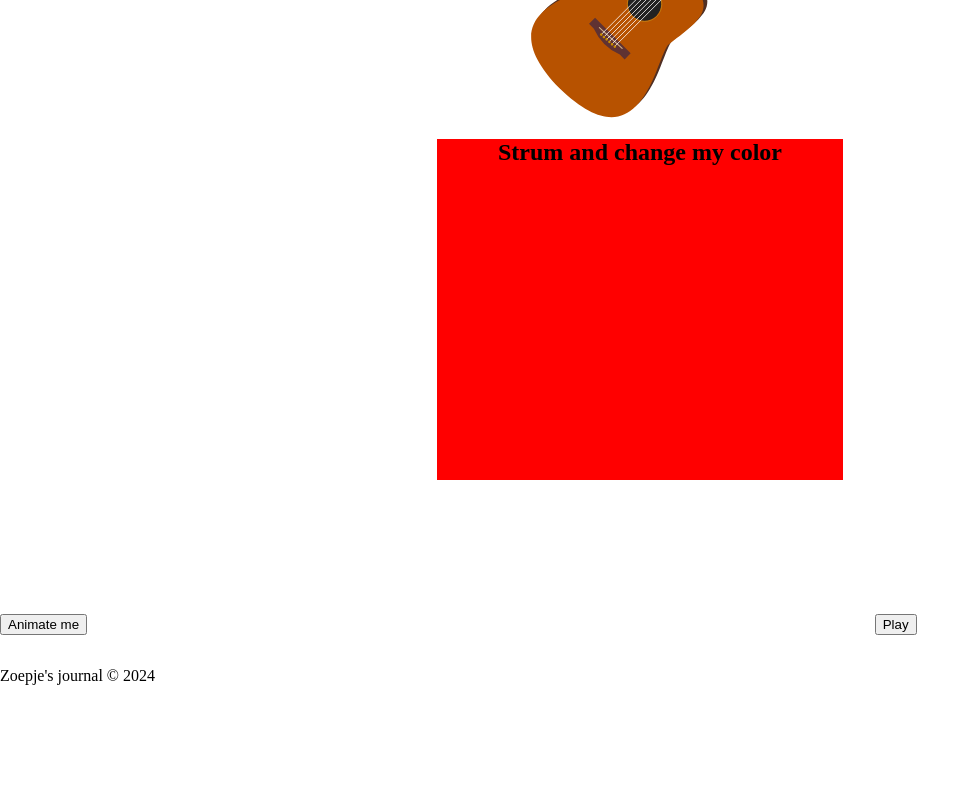
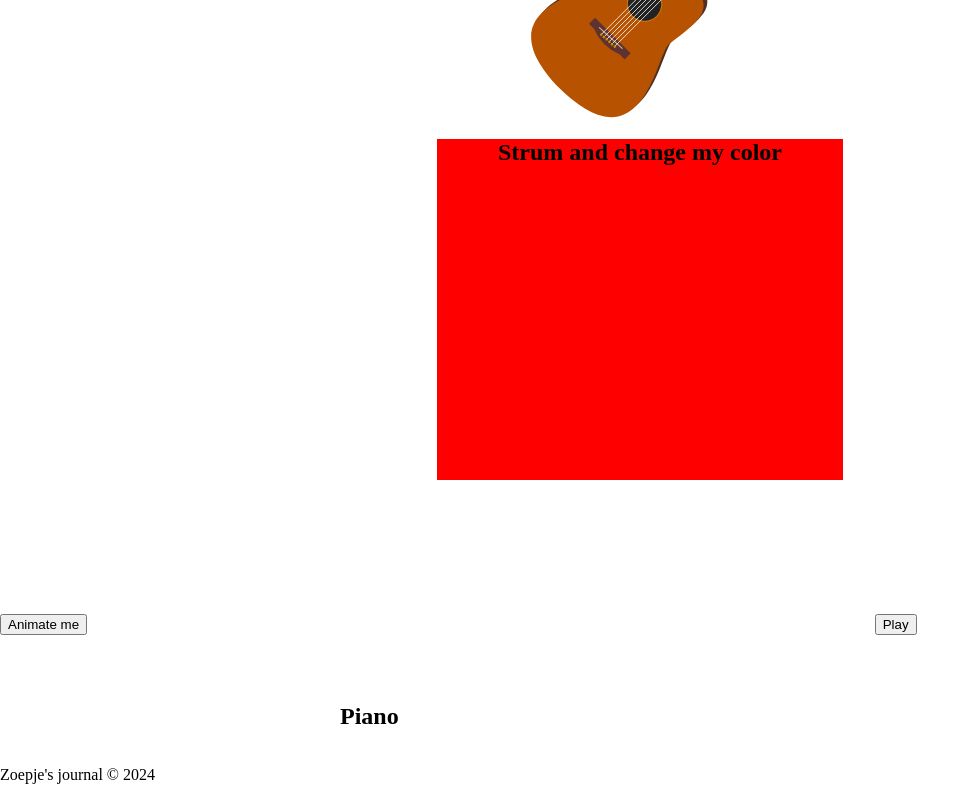
Before and after one commit to zoepje/i-love-web, a SvelteKit app: page /experiments in a window 1280 px wide. Shown: the part 279-1079 px from the top of the page, without its empty margins (0-980 px from the left). Before the commit the page ends 980 px from the top, so only its background shows below. Built offline with nearby package versions, Linux system fonts and the light colour scheme.

Commit message:
edit flex for the experiments

```diff
--- a/src/routes/experiments/+page.svelte
+++ b/src/routes/experiments/+page.svelte
@@ -1,6 +1,5 @@
 <script>
-// @ts-nocheck
-	import * as config from '$lib/config'
+	import * as config from '$lib/config';
   import { onMount } from 'svelte';
 
   // #region  ReuseMe
@@ -265,6 +264,10 @@
 
     <audio bind:this={audioElement} src="/Electro_Funk.mp3"/>
   </div>
+
+  <div class="piano ex">
+    <h2>Piano</h2>
+  </div>
 </div>
 
 
@@ -283,7 +286,7 @@
   }
 
   .ex {
-    flex: 1 1 300px;
+    flex: 1 1;
     min-width: 300px;
     max-width: 600px;
     height: var(--size-15);
@@ -305,6 +308,12 @@
     position: absolute;
     bottom: 0;
     margin-bottom: 1rem;
+  }
+
+  @media only screen and (min-width: 600px) {
+    .ex {
+      min-width: 400px;
+    }
   }
   /* #region Variable-fonts */
   @keyframes fonts {
```
